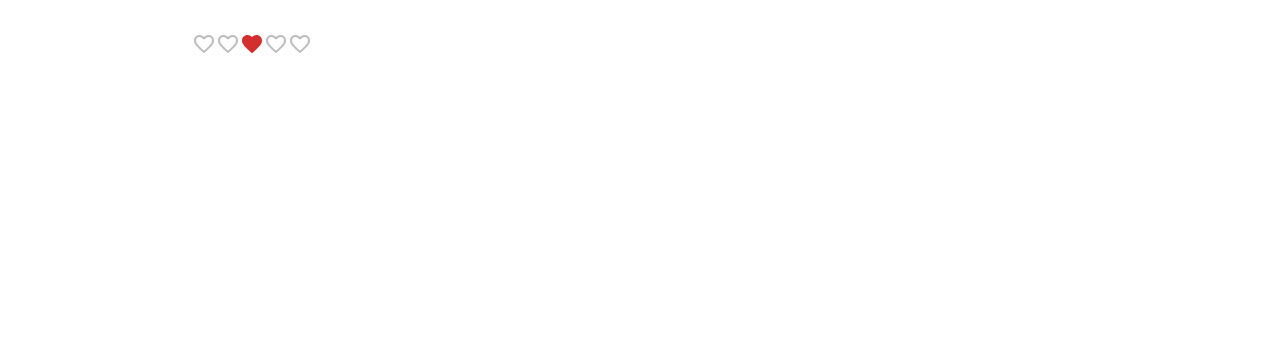
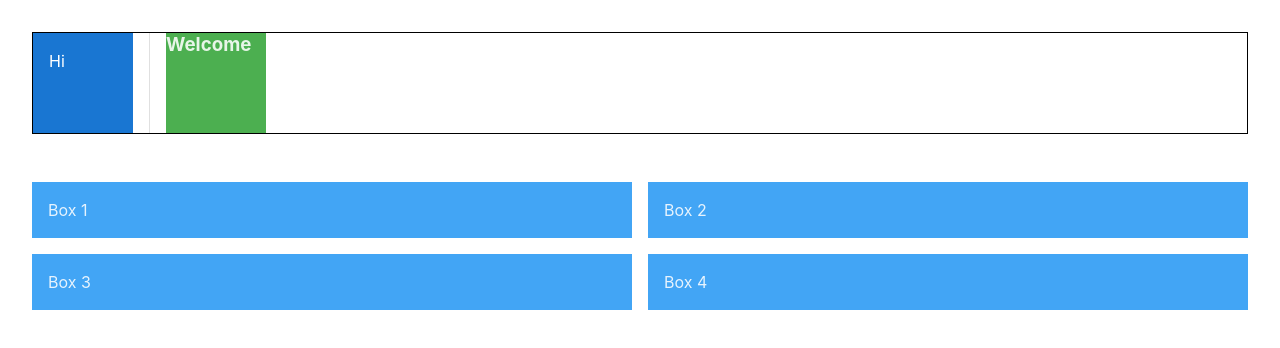
Before and after one commit to AlirezaAkbarpour/Material-UI-learn-Repo, a React (Vite) app: page / in a window 1280 px wide. Shown: the top 348 px of the page. Built offline with nearby package versions, Linux system fonts and the light colour scheme.

Commit message:
add other components

```diff
--- a/src/App.css
+++ b/src/App.css
@@ -2,5 +2,5 @@
 	width: 100%;
 	height: 100%;
 	background: var(--white);
-	padding: 2rem 0 0 12rem;
+	padding: 2rem;
 }
--- a/src/App.jsx
+++ b/src/App.jsx
@@ -1,5 +1,7 @@
 import React from 'react'
 import './App.css'
+import { MuiAutoComplete } from './components/muiAutoComplete'
+import { MuiLayout } from './components/muiLayout'
 import Muibuttons from './components/muiButtons'
 import { MuiCheckBox } from './components/muiCheckBox'
 import { MuiRadioButton } from './components/muiRadioBtn'
@@ -17,7 +19,9 @@ function App() {
      {/* <MuiRadioButton/>*/}
      {/* <MuiCheckBox/>*/}
      {/*<MuiSwitch/>*/}
-      <MuiRating/>
+     { /*<MuiRating/>*/ }
+     {/*<MuiAutoComplete/>*/}
+     <MuiLayout/>
     </div>
   )
 }
--- /dev/null
+++ b/src/components/muiAutoComplete.tsx
@@ -0,0 +1,36 @@
+import { Stack, Autocomplete,TextField } from "@mui/material"
+import { useState } from "react";
+
+type Skill = {
+	id: number
+	label: string
+}
+
+const skills = ['html','css','javascript','react']
+
+const skillsOption = skills.map((skill,index)=>({
+	id: index + 1,
+	label: skill
+}))
+export const MuiAutoComplete = ()=>{
+	const [value,setValue] = useState<string | null>(null)
+	const [skill,setSkill] = useState<Skill | null>(null)
+	console.log({skill})
+	return(
+		<Stack spacing={2} width='250px'>
+			<Autocomplete
+			options={skills}
+			renderInput={(params)=> <TextField {...params} label='Skills'/>}
+			value={value}
+			onChange={(event:any,newValue:string | null)=> setValue(newValue)}
+			freeSolo
+			/>
+			<Autocomplete
+			options={skillsOption}
+			renderInput={(params)=> <TextField {...params} label='Skills'/>}
+			value={skill}
+			onChange={(event:any,newValue:Skill | null)=>  setSkill(newValue)}
+			/>
+		</Stack>
+	);
+}
--- /dev/null
+++ b/src/components/muiLayout.tsx
@@ -0,0 +1,46 @@
+import {Stack ,Box, Divider, Grid} from '@mui/material'
+
+export const MuiLayout = ()=>{
+	return(
+	<>
+	<Stack
+		sx={{border:'1px solid black'}}
+		direction='row'
+		spacing={2}
+		divider={<Divider orientation='vertical' flexItem/>}
+	>
+		<Box
+			sx={{
+				backgroundColor:'primary.main',
+				color:'white',
+				height:'100px',
+				width:'100px',
+				padding:'16px',
+				'&:hover': {
+					backgroundColor:'primary.light'
+				}
+			}}
+		>
+			Hi
+		</Box>
+
+		<Box component='h3' display='flex' height='100px' width='100px' bgcolor='success.light'>Welcome</Box>
+	</Stack>
+
+	<Grid container my={4} spacing={2}>
+			<Grid item xs={12} sm={6}>
+				<Box bgcolor={'primary.light'} p={2}>Box 1</Box>
+			</Grid>
+			<Grid item xs={12} sm={6}>
+				<Box bgcolor={'primary.light'} p={2} >Box 2</Box>
+			</Grid>
+			<Grid item  xs={12} sm={6}>
+				<Box bgcolor={'primary.light'} p={2}>Box 3</Box>
+			</Grid>
+			<Grid item  xs={12} sm={6}>
+				<Box bgcolor={'primary.light'} p={2}>Box 4</Box>
+			</Grid>
+	</Grid>
+	</>
+	)
+}
```
